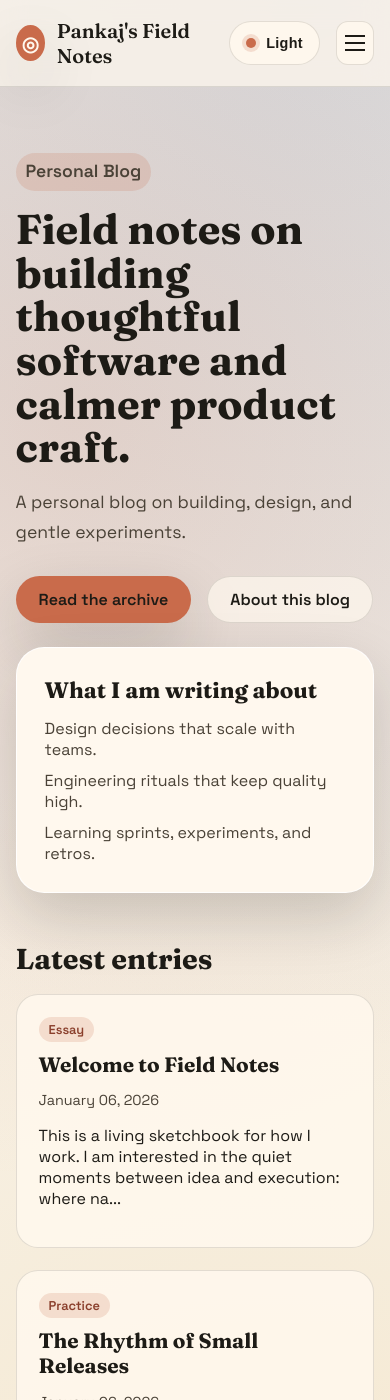
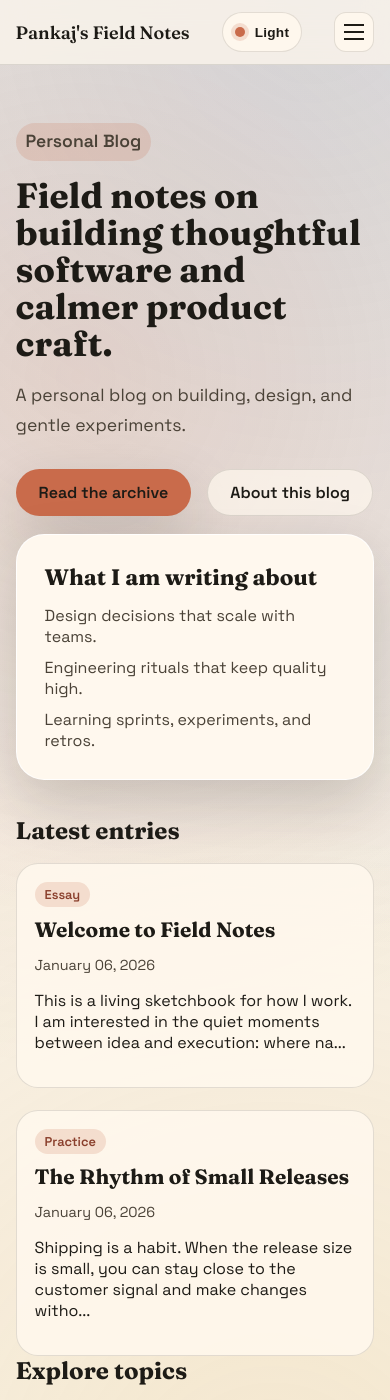
Before and after one commit to pankaj28843/pankaj28843.github.io, a Jekyll site: the page built from index.html, in a window 390 px wide and 1400 px high. Built offline with Jekyll 4.4.1, drawn with Linux system fonts in a browser that asks for light colours; the list of posts is cut into pages by our own code.

Commit message:
fix: tighten mobile header spacing

```diff
--- a/_includes/header.html
+++ b/_includes/header.html
@@ -1,7 +1,6 @@
 <header class="site-header">
   <div class="shell">
     <a class="logo" href="{{ "/" | relative_url }}">
-      <span class="logo-mark">◎</span>
       <span class="logo-text">{{ site.title }}</span>
     </a>
     <button class="theme-toggle" type="button" aria-pressed="false">
--- a/assets/css/main.css
+++ b/assets/css/main.css
@@ -153,18 +153,6 @@ img {
   font-family: var(--display);
   font-size: 20px;
   font-weight: 600;
-}
-
-.logo-mark {
-  display: inline-flex;
-  width: 36px;
-  height: 36px;
-  align-items: center;
-  justify-content: center;
-  border-radius: 50%;
-  background: var(--accent);
-  color: #fff8ee;
-  box-shadow: var(--shadow);
 }
 
 .site-nav {
@@ -592,6 +580,28 @@ body.nav-open .nav-overlay {
     grid-column: span 1;
   }
 
+  .site-header .shell {
+    padding: 12px 0;
+  }
+
+  .logo {
+    font-size: 18px;
+  }
+
+  .theme-toggle {
+    height: 40px;
+    padding: 0 12px;
+  }
+
+  .theme-toggle-label {
+    font-size: 0.85rem;
+  }
+
+  .nav-toggle {
+    width: 40px;
+    height: 40px;
+  }
+
   .site-nav {
     position: absolute;
     top: calc(100% + 10px);
@@ -631,11 +641,11 @@ body.nav-open .nav-overlay {
 
 @media (max-width: 600px) {
   .page {
-    padding: 48px 0 72px;
+    padding: 40px 0 64px;
   }
 
   .content {
-    padding: 24px;
+    padding: 20px;
   }
 
   .footer-links {
@@ -648,4 +658,21 @@ body.nav-open .nav-overlay {
   .footer-links a {
     min-width: 0;
   }
+
+  .hero {
+    gap: 18px;
+    margin-bottom: 36px;
+  }
+
+  .hero-copy h1 {
+    font-size: clamp(2.2rem, 7vw, 3.2rem);
+  }
+
+  .section-title {
+    font-size: 1.5rem;
+  }
+
+  .post-card {
+    padding: 18px;
+  }
 }
```
